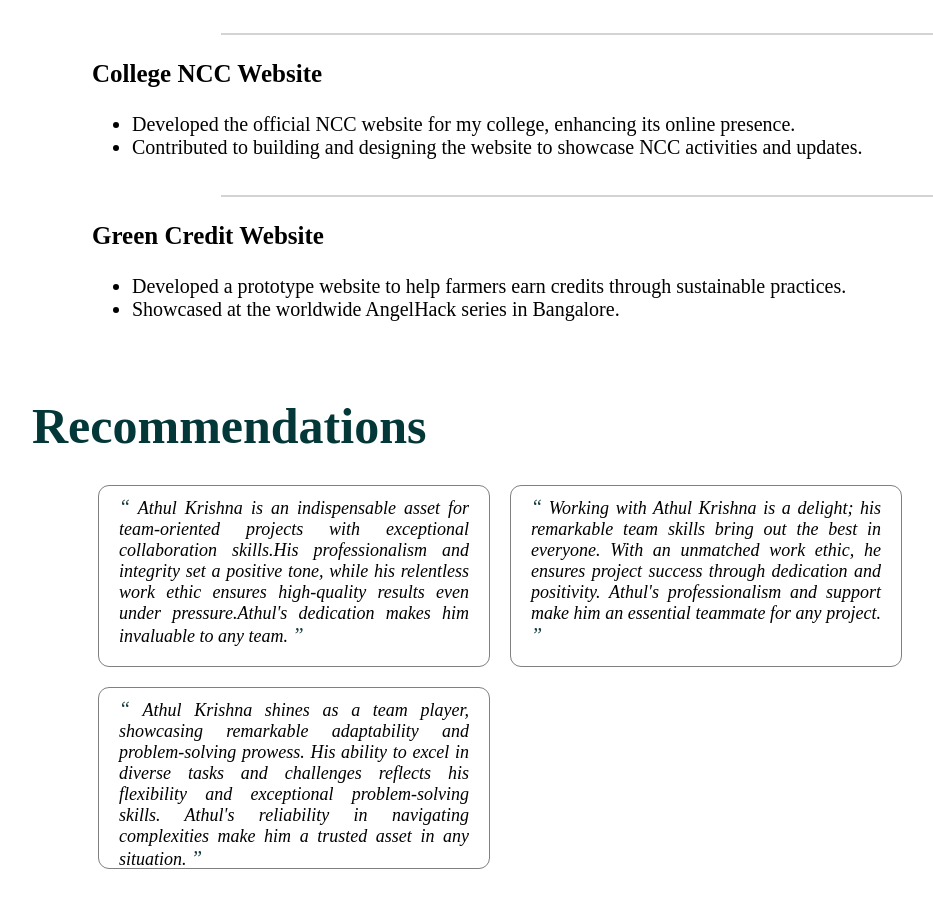
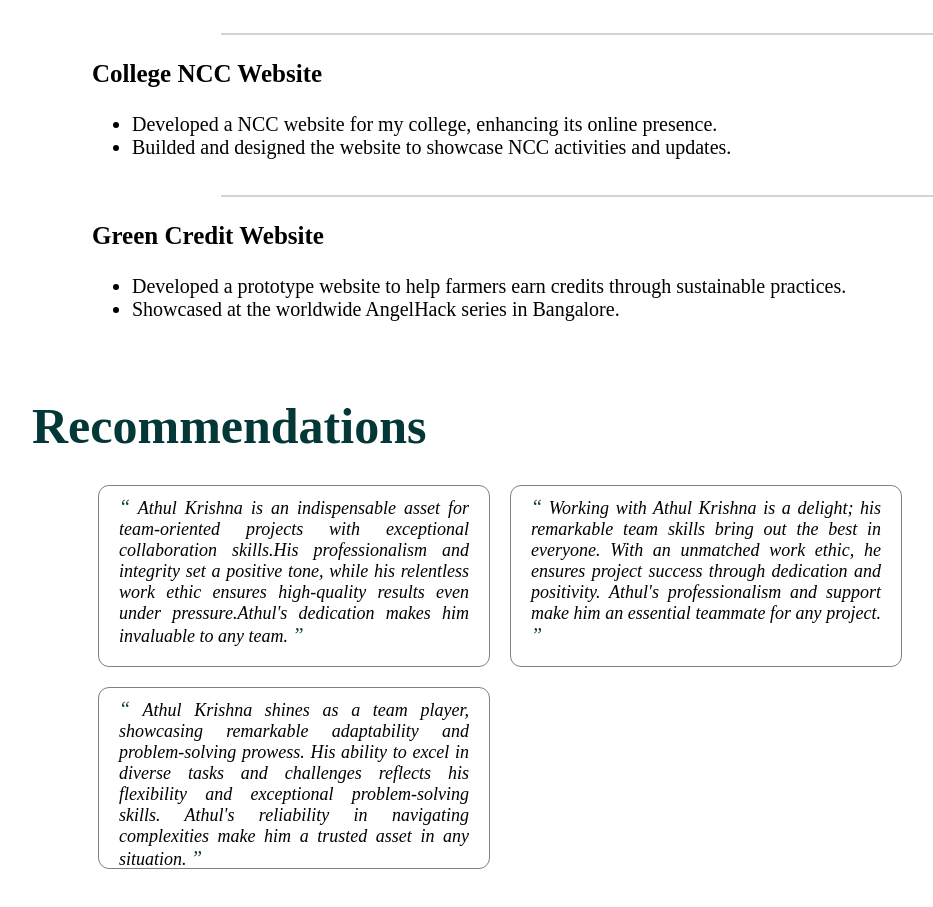
Before and after one commit to AthulKrishna0010/Sample-Portfolio, a plain HTML site: page index.html in a window 1280 px wide. Shown: the part 2237-3144 px from the top of the page, without its empty margins (36-969 px from the left). Drawn offline with Linux system fonts and the light colour scheme.

Commit message:
Updated info

```diff
--- a/index.html
+++ b/index.html
@@ -184,8 +184,8 @@
       <div class="project-card">
         <h3>College NCC Website</h3>
         <ul>
-          <li>Developed the official NCC website for my college, enhancing its online presence.</li>
-          <li>Contributed to building and designing the website to showcase NCC activities and updates.</li>
+          <li>Developed a NCC website for my college, enhancing its online presence.</li>
+          <li>Builded and designed the website to showcase NCC activities and updates.</li>
         </ul>
       </div>
 
```
